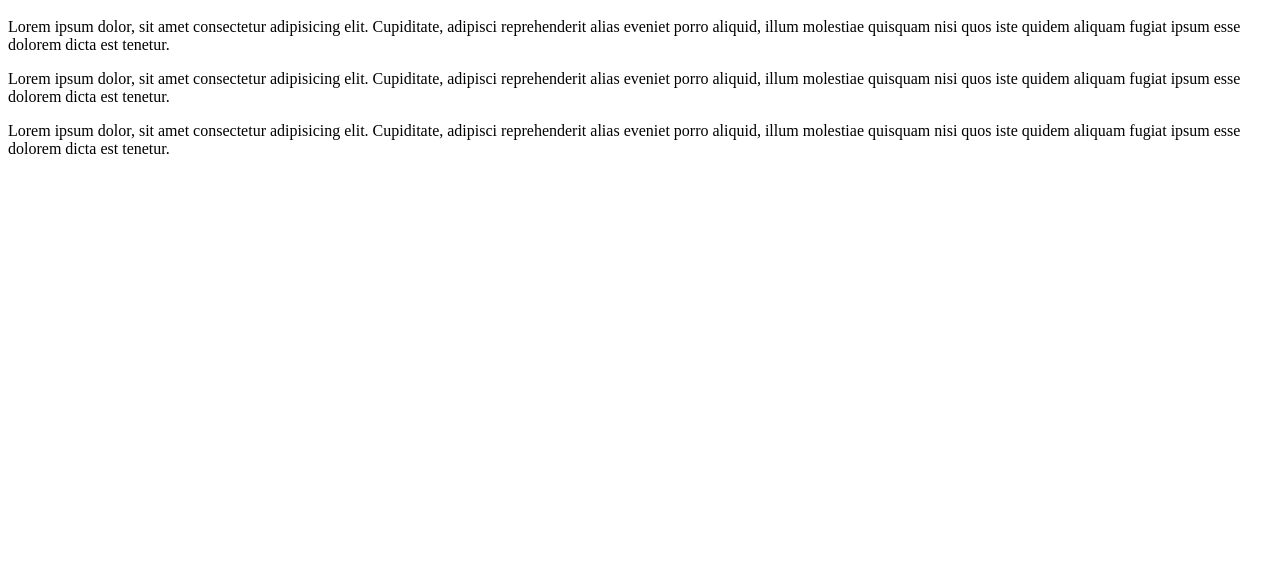
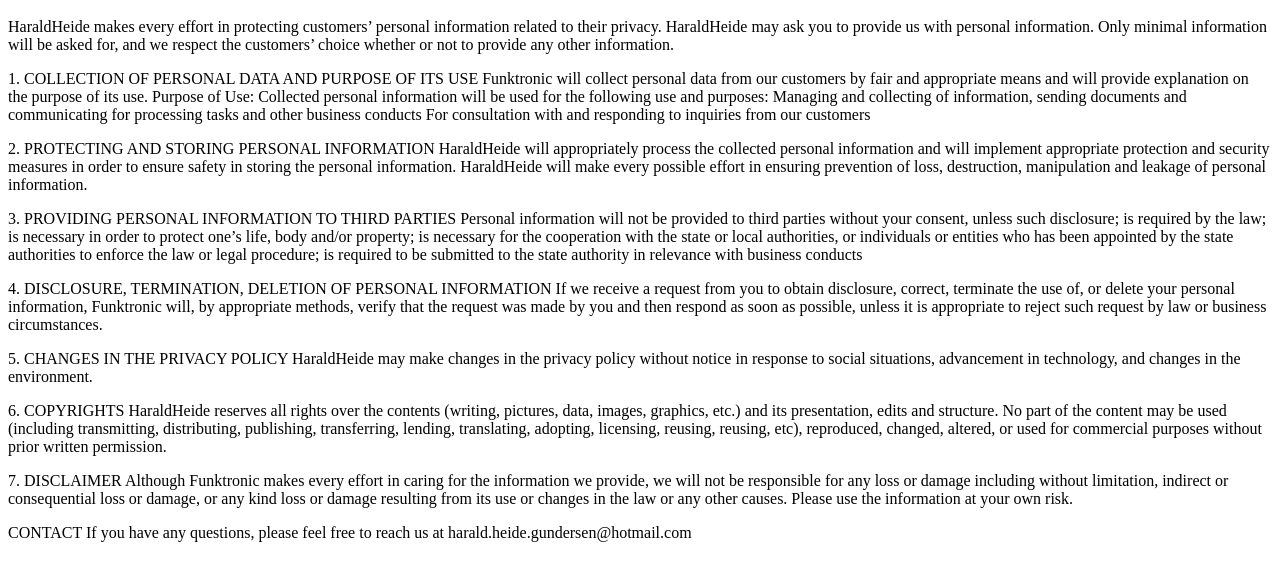
Before and after one commit to HaraldHeide/Legal, a plain HTML site: page index.html in a window 1280 px wide. Shown: the part 48-628 px from the top of the page. Drawn offline with Linux system fonts and the light colour scheme.

Commit message:
Update index.html

```diff
--- a/index.html
+++ b/index.html
@@ -7,8 +7,46 @@
 </head>
 <body>
     <h1>HaraldHeide Legal Agreement</h1>
-    <p>Lorem ipsum dolor, sit amet consectetur adipisicing elit. Cupiditate, adipisci reprehenderit alias eveniet porro aliquid, illum molestiae quisquam nisi quos iste quidem aliquam fugiat ipsum esse dolorem dicta est tenetur.</p>
-    <p>Lorem ipsum dolor, sit amet consectetur adipisicing elit. Cupiditate, adipisci reprehenderit alias eveniet porro aliquid, illum molestiae quisquam nisi quos iste quidem aliquam fugiat ipsum esse dolorem dicta est tenetur.</p>
-    <p>Lorem ipsum dolor, sit amet consectetur adipisicing elit. Cupiditate, adipisci reprehenderit alias eveniet porro aliquid, illum molestiae quisquam nisi quos iste quidem aliquam fugiat ipsum esse dolorem dicta est tenetur.</p>
+    <p>HaraldHeide makes every effort in protecting customers’ personal information related to their privacy. HaraldHeide may ask you to provide us with personal information. Only minimal information will be asked for,
+        and we respect the customers’ choice whether or not to provide any other information.</p>
+
+    <p>1. COLLECTION OF PERSONAL DATA AND PURPOSE OF ITS USE
+        Funktronic will collect personal data from our customers by fair and appropriate means and will provide explanation on the purpose of its use.
+
+        Purpose of Use: Collected personal information will be used for the following use and purposes:
+
+        Managing and collecting of information, sending documents and communicating for processing tasks and other business conducts
+        For consultation with and responding to inquiries from our customers</p>
+
+    <p>2. PROTECTING AND STORING PERSONAL INFORMATION
+        HaraldHeide will appropriately process the collected personal information and will implement appropriate protection and security measures in order to ensure safety in storing the personal information.
+        HaraldHeide will make every possible effort in ensuring prevention of loss, destruction, manipulation and leakage of personal information.
+        </p>
+
+    <p>3. PROVIDING PERSONAL INFORMATION TO THIRD PARTIES
+        Personal information will not be provided to third parties without your consent, unless such disclosure;
+        is required by the law;
+        is necessary in order to protect one’s life, body and/or property;
+        is necessary for the cooperation with the state or local authorities, or individuals or entities who has been appointed by the state authorities to enforce the law or legal procedure;
+        is required to be submitted to the state authority in relevance with business conducts
+        </p>
+
+    <p>4. DISCLOSURE, TERMINATION, DELETION OF PERSONAL INFORMATION
+        If we receive a request from you to obtain disclosure, correct, terminate the use of, or delete your personal information, Funktronic will, by appropriate methods,
+        verify that the request was made by you and then respond as soon as possible, unless it is appropriate to reject such request by law or business circumstances.</p>
+
+    <p>5. CHANGES IN THE PRIVACY POLICY
+        HaraldHeide may make changes in the privacy policy without notice in response to social situations, advancement in technology, and changes in the environment.</p>
+
+    <p>6. COPYRIGHTS
+        HaraldHeide reserves all rights over the contents (writing, pictures, data, images, graphics, etc.) and its presentation, edits and structure. No part of the content may be used (including transmitting, distributing,
+        publishing, transferring, lending, translating, adopting, licensing, reusing, reusing, etc), reproduced, changed, altered, or used for commercial purposes without prior written permission.</p>
+
+    <p>7. DISCLAIMER
+        Although Funktronic makes every effort in caring for the information we provide, we will not be responsible for any loss or damage including without limitation, indirect or consequential loss or damage,
+        or any kind loss or damage resulting from its use or changes in the law or any other causes. Please use the information at your own risk.</p>
+
+    <p>CONTACT
+        If you have any questions, please feel free to reach us at harald.heide.gundersen@hotmail.com</p>
 </body>
 </html>
```
